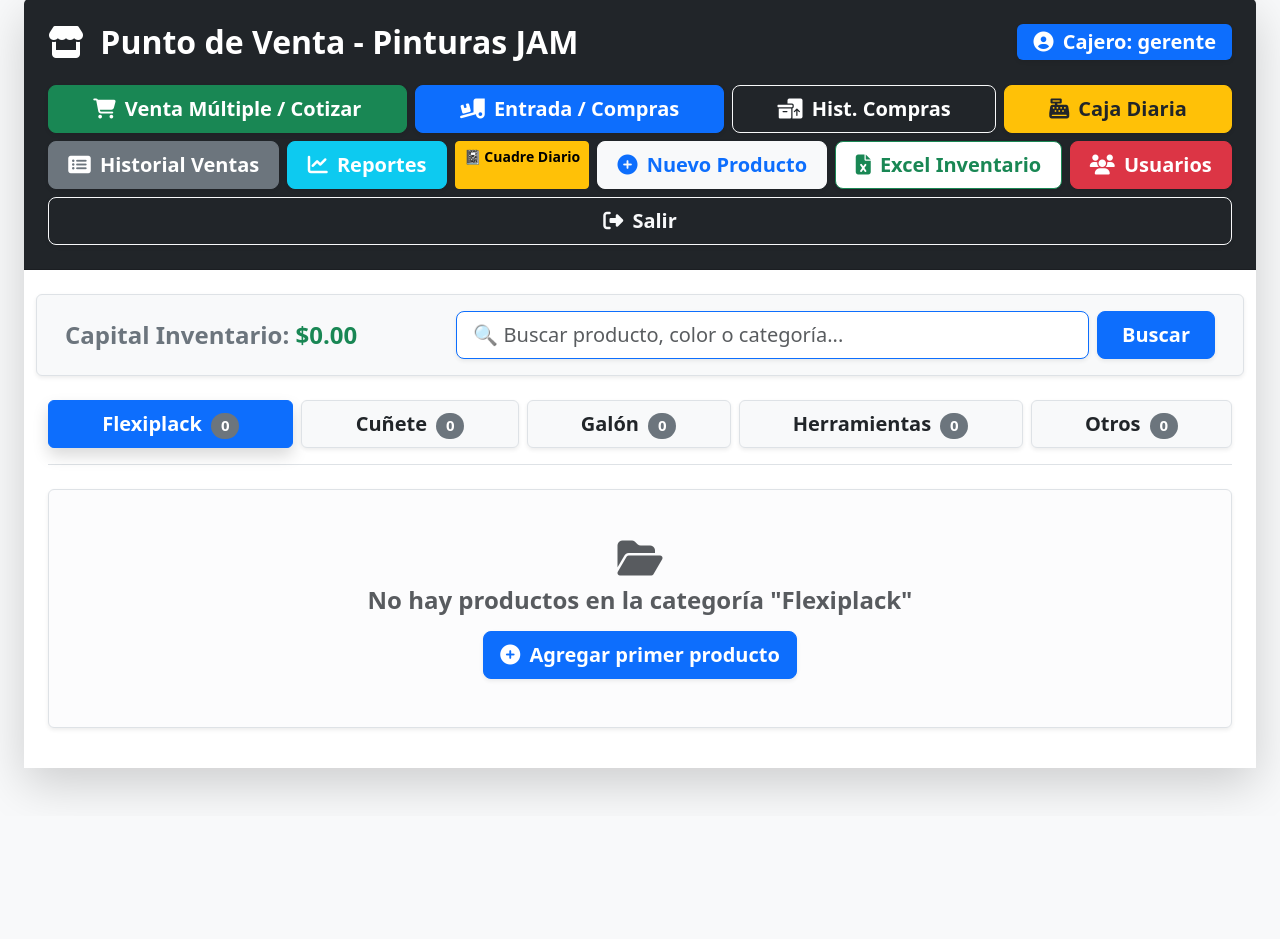
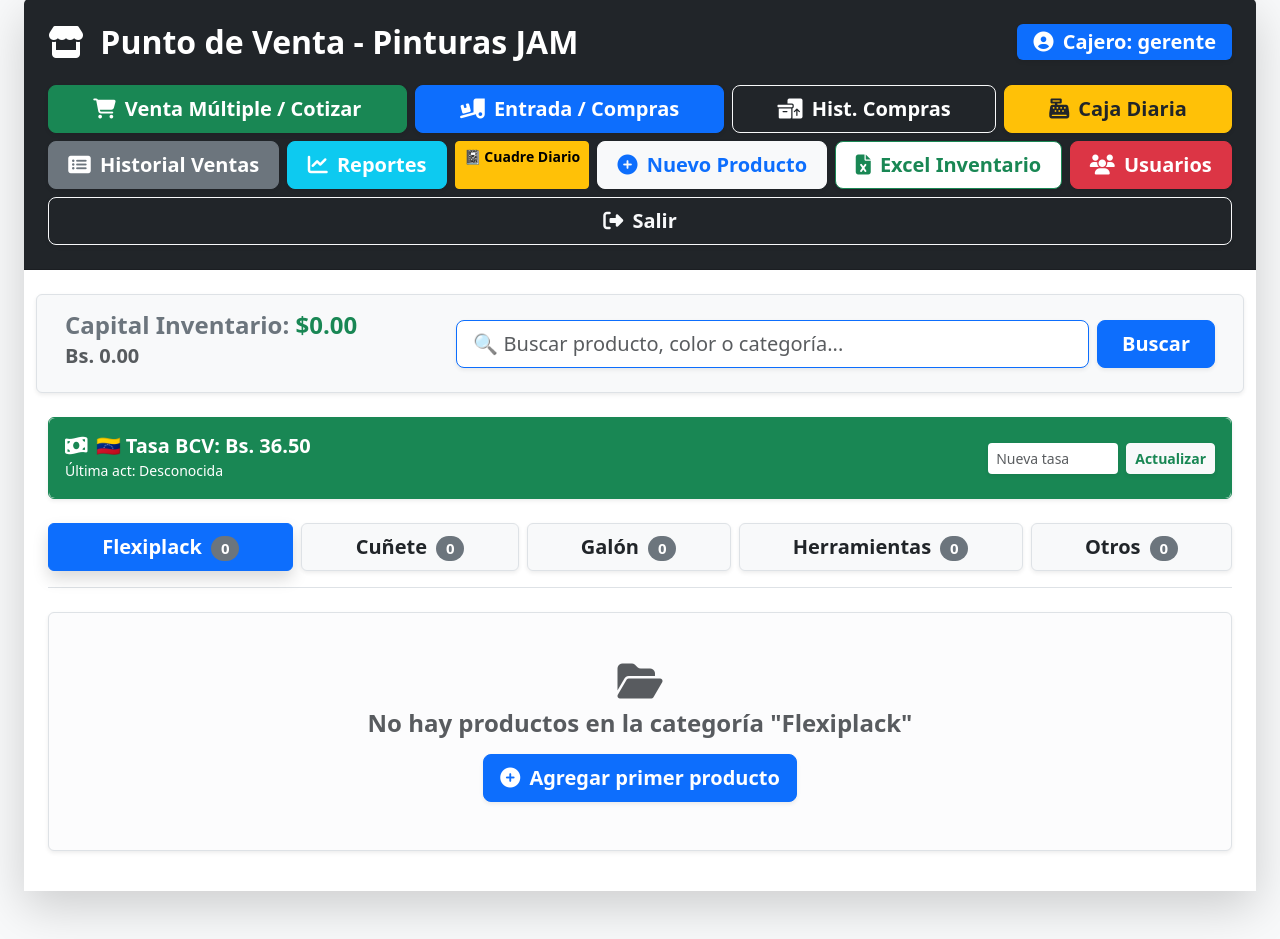
Before and after one commit to ventasrespondeya-cell/Control-de-Inventario---Pinturas-JAM, a Flask app: page / in a window 1280 px wide. Shown: the part 25-964 px from the top of the page. Before the commit the page ends 822 px from the top, so only its background shows below. Run offline with Flask 3, Linux system fonts and the light colour scheme; the visitor is signed in with stand-in values (Sample User, id 1); data that the repository does not hold is empty; parts of the project's set-up code (start-up, migrations or seed data) failed here and were passed over; some libraries are stand-ins or nearby versions.

Commit message:
Update index.html

```diff
--- a/templates/index.html
+++ b/templates/index.html
@@ -4,15 +4,12 @@
     <meta charset="UTF-8">
     <title>Punto de Venta - Pinturas JAM</title>
     <link href="https://cdn.jsdelivr.net/npm/bootstrap@5.3.0/dist/css/bootstrap.min.css" rel="stylesheet">
-    <!-- Iconos de FontAwesome -->
     <link rel="stylesheet" href="https://cdnjs.cloudflare.com/ajax/libs/font-awesome/6.4.0/css/all.min.css">
 </head>
 <body class="bg-light">
-    <!-- Usamos container-fluid para aprovechar toda la pantalla -->
     <div class="container-fluid px-4 mt-4 mb-5">
         <div class="card shadow-lg border-0">
 
-            <!-- Encabezado con Botones de Navegación -->
             <div class="card-header bg-dark text-white p-4">
                 <div class="d-flex justify-content-between align-items-center flex-wrap gap-2 mb-4">
                     <h2 class="mb-0 fw-bold"><i class="fas fa-store me-2"></i> Punto de Venta - Pinturas JAM</h2>
@@ -44,6 +41,8 @@
                 <div class="row mb-4 align-items-center bg-light p-3 rounded border shadow-sm">
                     <div class="col-md-4 mb-3 mb-md-0">
                         <h4 class="text-secondary mb-0 fw-bold">Capital Inventario: <span class="text-success">${{ "%.2f"|format(valor_total) }}</span></h4>
+                        <!-- NUEVO: CAPITAL EN BS -->
+                        <h5 class="text-muted fw-bold mt-1">Bs. {{ "%.2f"|format(valor_total * tasa_bcv) }}</h5>
                     </div>
                     <div class="col-md-8">
                         <form method="GET" action="/" class="d-flex gap-2">
@@ -56,7 +55,27 @@
                     </div>
                 </div>
 
-                <!-- SISTEMA DE PESTAÑAS (TABS) PARA CATEGORÍAS -->
+                <!-- NUEVO: TARJETA DE TASA BCV -->
+                <div class="row mb-4">
+                    <div class="col-12">
+                        <div class="card shadow-sm border-success">
+                            <div class="card-body p-3 d-flex flex-wrap justify-content-between align-items-center bg-success text-white rounded gap-3">
+                                <div>
+                                    <h5 class="mb-0 fw-bold"><i class="fas fa-money-bill-wave me-2"></i>🇻🇪 Tasa BCV: Bs. {{ "%.2f"|format(tasa_bcv) }}</h5>
+                                    <small>Última act: {{ fecha_act }}</small>
+                                </div>
+                                {% if session.get('usuario') == 'gerente' %}
+                                <form action="/actualizar_tasa" method="POST" class="d-flex gap-2 m-0">
+                                    <input type="number" step="0.01" name="tasa_bcv" class="form-control form-control-sm border-0 shadow-sm" placeholder="Nueva tasa" required style="width: 130px;">
+                                    <button type="submit" class="btn btn-light btn-sm fw-bold text-success shadow-sm">Actualizar</button>
+                                </form>
+                                {% endif %}
+                            </div>
+                        </div>
+                    </div>
+                </div>
+
+                <!-- SISTEMA DE PESTAÑAS PARA CATEGORÍAS -->
                 <ul class="nav nav-pills nav-fill mb-4 gap-2 border-bottom pb-3" id="pills-tab" role="tablist">
                     {% for cat in categorias %}
                     <li class="nav-item" role="presentation">
@@ -87,7 +106,8 @@
                                     <tr>
                                         <th>Producto</th>
                                         <th>Color</th>
-                                        <th>Precio</th>
+                                        <th>Precio (USD)</th>
+                                        <th class="text-success">Precio (Bs)</th>
                                         <th class="text-center">Stock</th>
                                         <th class="text-center">Venta Rápida (1 Und)</th>
                                         <th class="text-center">Ajustes</th>
@@ -99,6 +119,8 @@
                                         <td class="fs-5 fw-bold text-dark">{{ p.nombre }}</td>
                                         <td class="fs-5 fw-bold text-secondary">{{ p.color }}</td>
                                         <td class="fs-4 fw-bold text-success">${{ "%.2f"|format(p.precio) }}</td>
+                                        <!-- NUEVO: PRECIO EN BOLÍVARES -->
+                                        <td class="fs-5 fw-bold text-success">Bs. {{ "%.2f"|format(p.precio * tasa_bcv) }}</td>
                                         <td class="text-center fs-5 fw-bold">
                                             {{ p.stock_actual }}
                                             {% if p.stock_actual <= p.stock_minimo %}
@@ -135,7 +157,6 @@
         </div>
     </div>
 
-    <!-- Script necesario para que las pestañas se muevan al hacer clic -->
     <script src="https://cdn.jsdelivr.net/npm/bootstrap@5.3.0/dist/js/bootstrap.bundle.min.js"></script>
 </body>
 </html>
```
